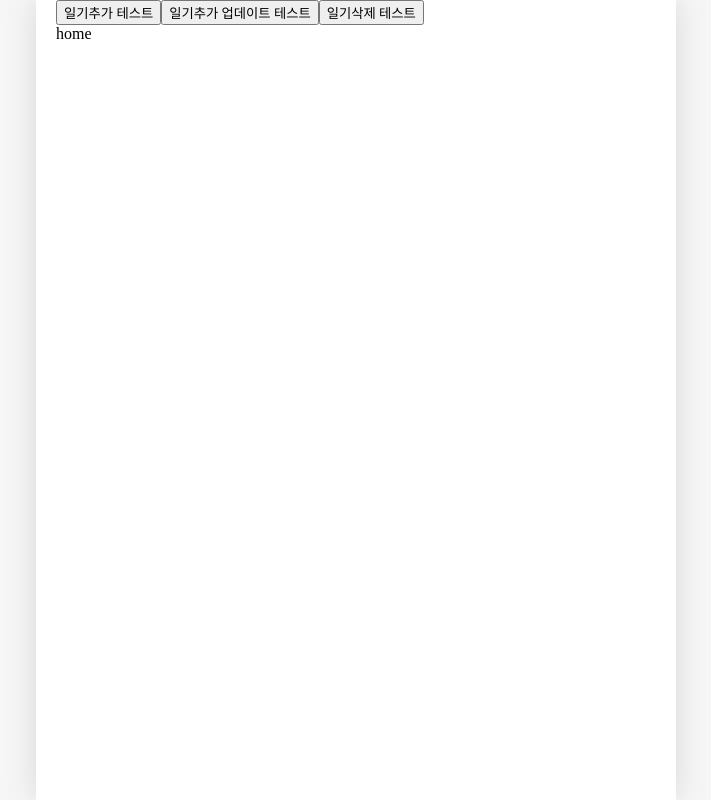
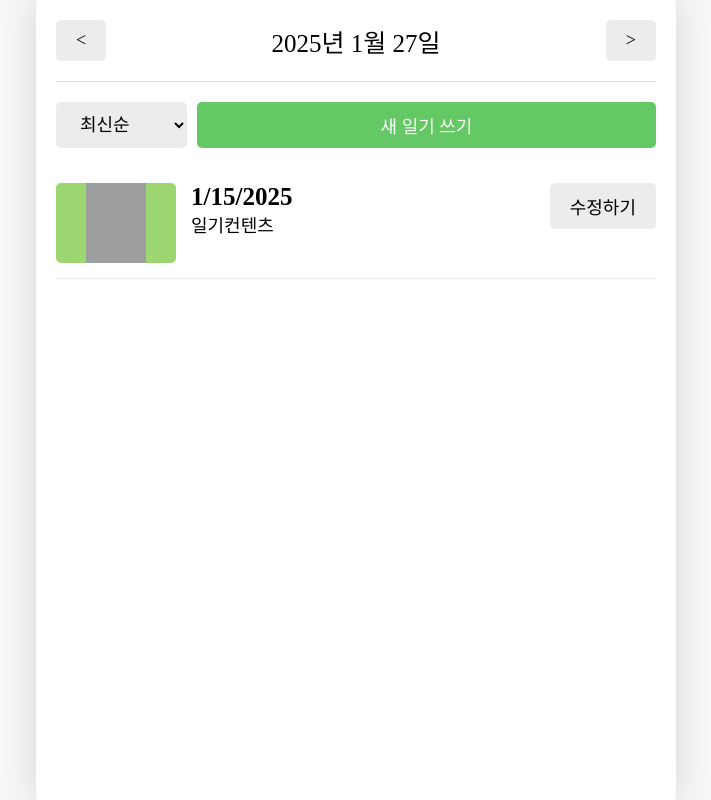
Before and after one commit to hyejoy/-2024--------------React_---------, a React (Vite) app in the folder section12/: page / in a window 1280 px wide. Shown: the whole page, without its empty margins (284-995 px from the left). Built offline with nearby package versions, Linux system fonts and the light colour scheme; grey boxes are pictures that could not be loaded; a web font is replaced by a local one.

Commit message:
Home 페이지 구현하기 1.UI

```diff
--- a/section12/src/App.jsx
+++ b/section12/src/App.jsx
@@ -81,27 +81,6 @@
 
   return (
     <>
-      <button
-        onClick={() => {
-          onCreate(new Date().getTime(), 3, 'DD');
-        }}
-      >
-        일기추가 테스트
-      </button>
-      <button
-        onClick={() => {
-          onUpdate(1, new Date().getTime(), 3, '수정된 일기입니다.');
-        }}
-      >
-        일기추가 업데이트 테스트
-      </button>
-      <button
-        onClick={() => {
-          onDelete(1);
-        }}
-      >
-        일기삭제 테스트
-      </button>
       <DiaryStateContext.Provider value={data}>
         <DiarayDispatchContext.Provider value={{onCreate, onUpdate, onDelete}}>
           <Routes>
--- /dev/null
+++ b/section12/src/components/DiaryItem.css
@@ -0,0 +1,54 @@
+.DiaryItem {
+  display: flex;
+  gap: 15px;
+  justify-content: space-between;
+  padding: 15px 0px;
+  border-bottom: 1px solid rgb(236, 236, 236);
+}
+
+.DiaryItem .img_section {
+  min-width: 120px;
+  height: 80px;
+  display: flex;
+  justify-content: center;
+  cursor: pointer;
+  border-radius: 5px;
+}
+
+.DiaryItem .img_section > img {
+  width: 50%;
+}
+
+.DiaryItem .img_section_1 {
+  background-color: rgb(100, 201, 100);
+}
+.DiaryItem .img_section_2 {
+  background-color: rgb(157, 215, 114);
+}
+.DiaryItem .img_section_3 {
+  background-color: rgb(253, 206, 23);
+}
+.DiaryItem .img_section_4 {
+  background-color: rgb(253, 132, 70);
+}
+.DiaryItem .img_section_5 {
+  background-color: rgb(253, 86, 95);
+}
+
+.DiaryItem .info_section {
+  flex: 1;
+  cursor: pointer;
+}
+
+.DiaryItem .created_date {
+  font-weight: bold;
+  font-size: 25px;
+}
+
+.DiaryItem .content {
+  font-size: 18px;
+}
+
+.DiaryItem .button_section {
+  min-width: 70px;
+}
--- /dev/null
+++ b/section12/src/components/DiaryItem.jsx
@@ -0,0 +1,23 @@
+import './DiaryItem.css';
+import {getEmotionImage} from '../util/get-emotion-image';
+import Button from './Button';
+
+const DiaryItem = () => {
+  const emotionId = 2;
+  return (
+    <div className="DiaryItem">
+      <div className={`img_section img_section_${emotionId}`}>
+        <img src={getEmotionImage(emotionId)} />
+      </div>
+      <div className="info_section">
+        <div className="created_date">{new Date().toLocaleDateString()}</div>
+        <div className="content">일기컨텐츠</div>
+      </div>
+      <div className="button_section">
+        <Button text={'수정하기'} />
+      </div>
+    </div>
+  );
+};
+
+export default DiaryItem;
--- /dev/null
+++ b/section12/src/components/DiaryList.css
@@ -0,0 +1,23 @@
+.DiaryList .menu_bar {
+  margin: 20px 0px;
+  display: flex;
+  gap: 10px;
+}
+
+.DiaryList .menu_bar button {
+  flex: 1;
+}
+
+.DiaryList .menu_bar select {
+  background-color: rgb(236, 236, 236);
+  border: none;
+  border-radius: 5px;
+  padding: 10px 20px;
+  font-size: 18px;
+  cursor: pointer;
+}
+.menu_bar {
+}
+
+.list_wrapper {
+}
--- /dev/null
+++ b/section12/src/components/DiaryList.jsx
@@ -0,0 +1,20 @@
+import './DiaryList.css';
+import Button from './Button';
+import DiaryItem from './DiaryItem';
+const DiaryList = () => {
+  return (
+    <div className="DiaryList">
+      <div className="menu_bar">
+        <select>
+          <option value={'latest'}>최신순</option>
+          <option value={'oldest'}>오래된 순</option>
+        </select>
+        <Button text={'새 일기 쓰기'} type={'POSITIVE'} />
+      </div>
+      <div className="list_wrapper">
+        <DiaryItem />
+      </div>
+    </div>
+  );
+};
+export default DiaryList;
--- a/section12/src/pages/Home.jsx
+++ b/section12/src/pages/Home.jsx
@@ -1,11 +1,18 @@
-import {useSearchParams} from 'react-router-dom';
+import Header from '../components/Header';
+import Button from '../components/Button';
+import DiaryList from '../components/Diarylist';
 
 const Home = () => {
-  /** Query String 가져오는 방법
-   * 예시 http://localhost:5173/?value=hello&name=hyejo
-   */
-  const [params, setParams] = useSearchParams();
-  return <div>home</div>;
+  return (
+    <div>
+      <Header
+        title={'2025년 1월 27일'}
+        leftChild={<Button text={'<'} />}
+        rightChild={<Button text={'>'} />}
+      />
+      <DiaryList />
+    </div>
+  );
 };
 
 export default Home;
```
